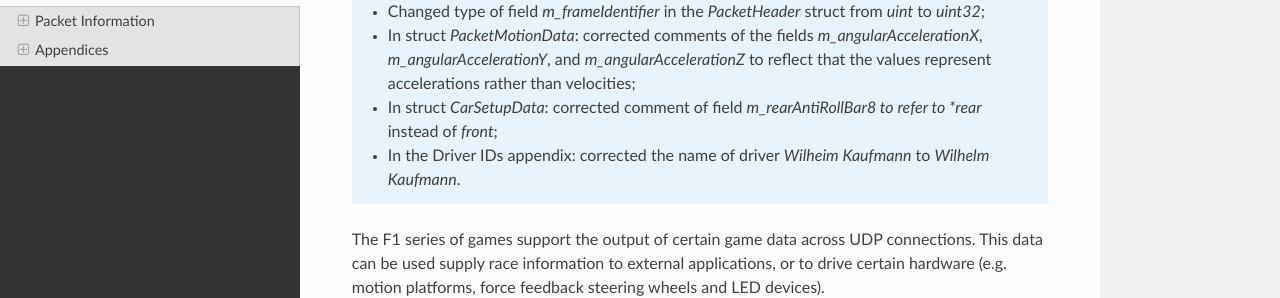
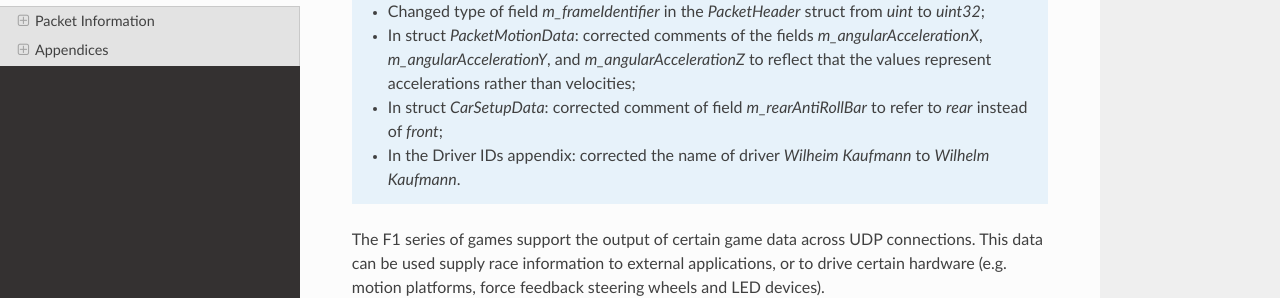
Before and after one commit to ruankie/f1-2019-telemetry, a Sphinx documentation site: the page built from docs/source/telemetry-specification.rst, in a window 1280 px wide and 900 px high, scrolled down 353 px. Shown: the part 160-458 px from the top of the window. Built offline with Sphinx 7.4.7 and the Read the Docs theme 2.0.0, drawn with Linux system fonts in a browser that asks for light colours.

Commit message:
Fixed *emphasis*

```diff
--- a/docs/source/telemetry-specification.rst
+++ b/docs/source/telemetry-specification.rst
@@ -19,7 +19,7 @@ F1 2019 Telemetry Packet Specification
    * Changed type of field *m_frameIdentifier* in the *PacketHeader* struct from *uint* to *uint32*;
    * In struct *PacketMotionData*: corrected comments of the fields *m_angularAccelerationX*, *m_angularAccelerationY*,
      and *m_angularAccelerationZ* to reflect that the values represent accelerations rather than velocities;
-   * In struct *CarSetupData*: corrected comment of field *m_rearAntiRollBar8 to refer to *rear* instead of *front*;
+   * In struct *CarSetupData*: corrected comment of field *m_rearAntiRollBar* to refer to *rear* instead of *front*;
    * In the Driver IDs appendix: corrected the name of driver *Wilheim Kaufmann* to *Wilhelm Kaufmann*.
 
 The F1 series of games support the output of certain game data across UDP connections.
```
